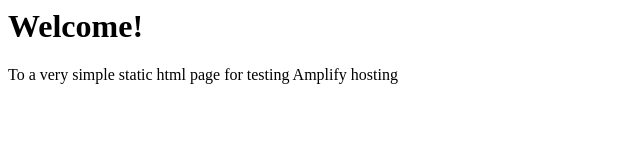
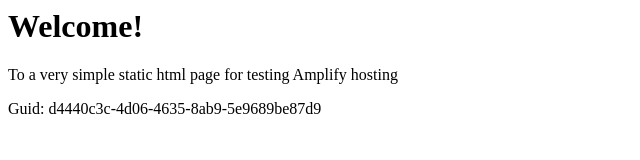
Before and after one commit to aws-aemilia-hkg/Github-PR-Commit-Integration-Test-DoNotTouch-GithubWebhookPreviewCanaryTest-v1-prod-ap-east-1, a website: page src/index.html in a window 1280 px wide. Shown: the whole page, without its empty margins (0-640 px from the left). Drawn offline with Linux system fonts and the light colour scheme.

Commit message:
commit from integ tests

```diff
--- a/src/index.html
+++ b/src/index.html
@@ -1,3 +1,5 @@
+
+
 <html lang="en">
 
 <head>
@@ -10,6 +12,6 @@
 <body>
     <h1>Welcome!</h1>
     <p>To a very simple static html page for testing Amplify hosting</p>
-</body>
+    <p>Guid: d4440c3c-4d06-4635-8ab9-5e9689be87d9</p></body>
 
 </html>
```
